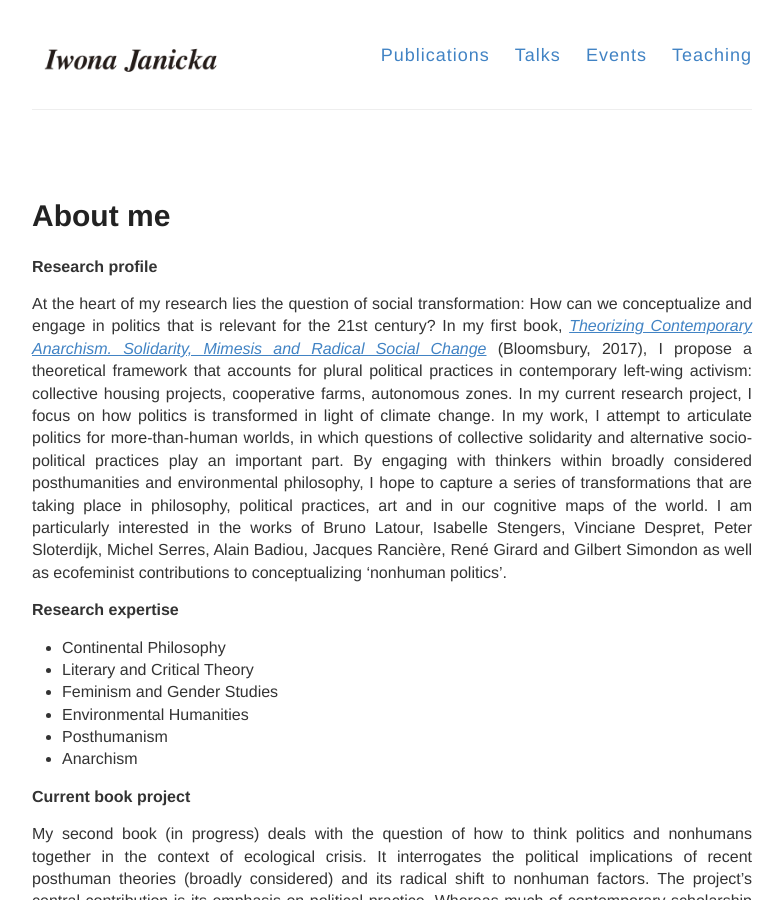
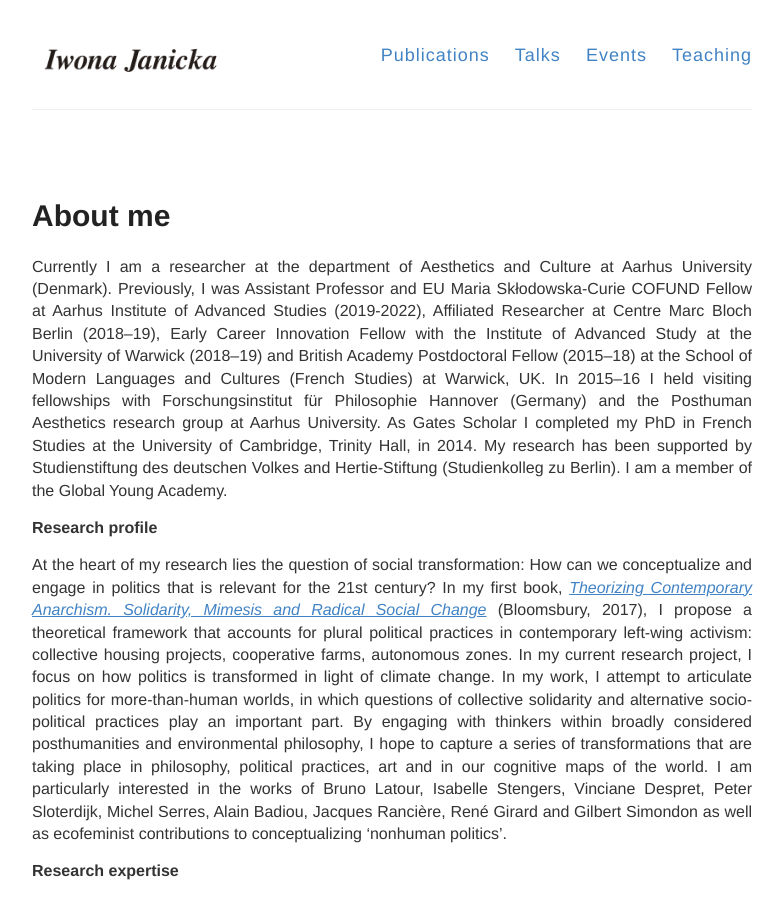
Before and after one commit to IJanicka/IJanicka.github.io, a Jekyll site: the page built from about.md, in a window 1280 px wide and 900 px high. Shown: the whole window, without its empty margins (248-1032 px from the left). Built offline with Jekyll 4.4.1, drawn with Linux system fonts in a browser that asks for light colours.

Commit message:
Update about.md

```diff
--- a/about.md
+++ b/about.md
@@ -4,6 +4,7 @@ title: About me
 permalink: /about/
 ---
 
+Currently I am a researcher at the department of Aesthetics and Culture at Aarhus University (Denmark). Previously, I was Assistant Professor and EU Maria Skłodowska-Curie COFUND Fellow at Aarhus Institute of Advanced Studies (2019-2022), Affiliated Researcher at Centre Marc Bloch Berlin (2018–19), Early Career Innovation Fellow with the Institute of Advanced Study at the University of Warwick (2018–19) and British Academy Postdoctoral Fellow (2015–18) at the School of Modern Languages and Cultures (French Studies) at Warwick, UK. In 2015–16 I held visiting fellowships with Forschungsinstitut für Philosophie Hannover (Germany) and the Posthuman Aesthetics research group at Aarhus University. As Gates Scholar I completed my PhD in French Studies at the University of Cambridge, Trinity Hall, in 2014. My research has been supported by Studienstiftung des deutschen Volkes and Hertie-Stiftung (Studienkolleg zu Berlin). I am a member of the Global Young Academy.
 
 **Research profile**<br>
 
```
